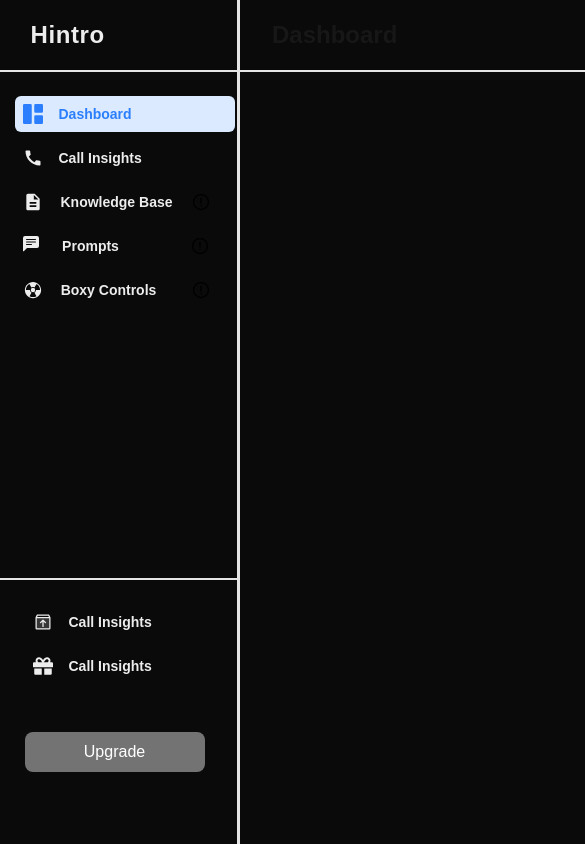
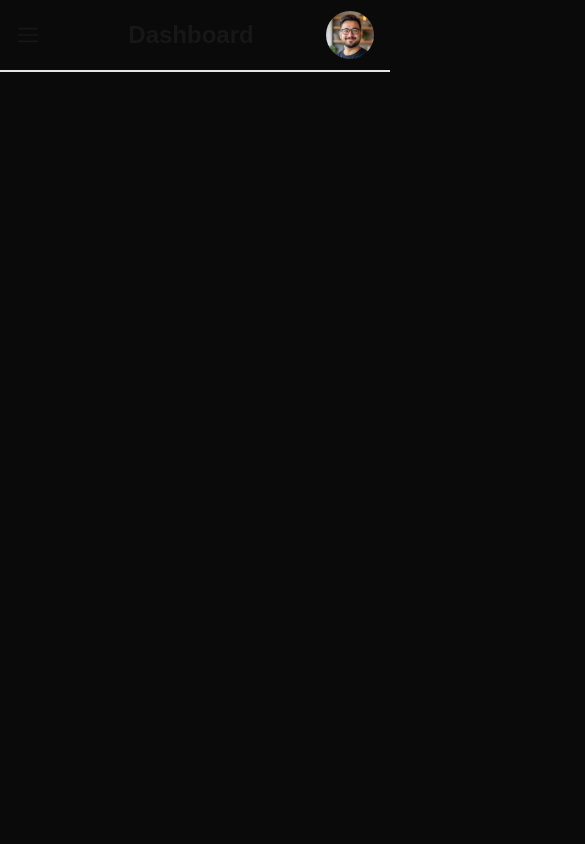
Before and after one commit to maharshiicodes/hintro-dashboard, a Next.js app: page / in a window 390 px wide. Shown: the top 844 px of the page, 585 px wide, since content can reach past the window. Built offline with nearby package versions, Linux system fonts and the light colour scheme.

Commit message:
Create layout for dashboard and made it responsive

```diff
--- a/app/page.tsx
+++ b/app/page.tsx
@@ -1,16 +1,20 @@
+'use client'
 import{ mockServer } from '@/app/src/lib/api'
 import SideBar from '@/app/src/ui/components/SideBar'
 import TopBar from '@/app/src/ui/components/TopBar'
+import { useState } from 'react';
 
-export default async function Home(){
+export default  function Home() {
+  const [isOpen , setIsOpen] = useState<boolean>(false);
+  return (
+    <div className='flex h-screen w-full overflow-hidden'>
 
-  return (
-    <div className = 'relative min-h-screen w-full'>
-      <div className = 'absolute left-60 top-0'>
-      <TopBar />
-      </div>
-      <div className = 'absolute top-0 left-0'>
-      <SideBar />
+      <SideBar isOpen = {isOpen} setIsOpen = {setIsOpen} />
+      <div className='flex flex-col flex-1 min-w-0'>
+        <TopBar setIsOpen = {setIsOpen} />
+        <main className='flex-1 overflow-y-auto p-6'>
+
+        </main>
       </div>
     </div>
   )
--- a/app/src/ui/components/SideBar.tsx
+++ b/app/src/ui/components/SideBar.tsx
@@ -9,7 +9,13 @@
 import { IoAlertCircleOutline } from "react-icons/io5";
 import React from "react";
 import { useState} from "react";
-export default function SideBar(){
+import { div } from "motion/react-m";
+
+interface SideBarProps {
+    isOpen : boolean;
+    setIsOpen : (isOpen : boolean) => void;
+}
+export default function SideBar({isOpen , setIsOpen} : SideBarProps){
     const links = [
         {icon : BsFillGrid1X2Fill , label : "Dashboard"},
         {icon : MdCall , label : "Call Insights"},
@@ -21,13 +27,12 @@
         {icon : PiBoxArrowUpDuotone , label : "Feedback History"},
         {icon : FaGift , label : "Feedback"}
     ]
-    const [isOpen , setIsOpen] = useState<boolean>(false);
-    return(
-        <div className = 'flex flex-col items-center justify-start gap-6 py-8 px-4 bg-color-background text-color-primary h-screen w-60 border-r-3 border-neutral-200 relative'>
-          <div className = 'w-60 h-10 flex items-center justify-start  border-b-2 border-neutral-200'>
+    const sidebarContent = (
+        <div className = 'flex flex-col items-center justify-start gap-6 py-8 px-4 bg-color-background text-color-primary h-screen w-60 md:border-r-3 border-neutral-200 relative flex-shrink-0'>
+            <div className = 'hidden w-60 h-10 md:flex items-center justify-start  border-b-2 border-neutral-200'>
              <h1 className = 'text-2xl tracking-wide font-semibold mb-8 ml-8'>Hintro</h1>
           </div>
-          <div className = 'w-60 h-140  border-b-2 border-neutral-200 flex flex-col items-start justify-start pl-4 gap-2'>
+          <div className = 'w-60 h-140 mt-10 md:mt-0 border-b-2 border-neutral-200 flex flex-col items-start justify-start pl-4 gap-2'>
              <div className = 'flex items-start justify-start gap-4 cursor-pointer group bg-secondary rounded-md p-2  w-55 transition-colors duration-200 ease-in-out'>
                 <BsFillGrid1X2Fill size={20} className = 'text-tertiary'/>
                 <span className = 'text-sm font-bold text-tertiary'>Dashboard</span>
@@ -64,5 +69,26 @@
              <button className = 'w-45 rounded-lg cursor-pointer h-10 bg-neutral-500 text-white mt-10'>Upgrade</button>
           </div>
         </div>
+    );
+      return(
+         <>
+         <div className='hidden md:flex h-screen'>
+           {sidebarContent}
+         </div>
+         {isOpen && (
+            <div className = 'fixed inset-0 z-50 md:hidden'>
+               <div className = 'absolute inset-0 bg-black/40' onClick = {() => setIsOpen(false)}/>
+               <div className='absolute top-0 left-0 h-full w-60 bg-white z-50'>
+            <button
+              className='absolute top-8 right-4 z-10'
+              onClick={() => setIsOpen(false)}
+            >
+              <RxCross1 size={20} />
+            </button>
+            {sidebarContent}
+          </div>
+            </div>
+         )}
+         </>
     )
 }
--- a/app/src/ui/components/TopBar.tsx
+++ b/app/src/ui/components/TopBar.tsx
@@ -1,16 +1,31 @@
 'use client'
 import { FaPlay } from "react-icons/fa";
+import profile from '@/public/assests/profile.jpg'
+import { RxHamburgerMenu , RxCross1 } from "react-icons/rx";
+import { MdKeyboardArrowDown } from "react-icons/md";
+import { useState} from "react";
+import Image  from 'next/image';
+import SideBar from "./SideBar";
 
-export default function TopBar(){
+
+export default function TopBar({setIsOpen} : {setIsOpen : (isOpen : boolean) => void}){
     return(
-        <div className = 'text-background flex items-center justify-between h-18 w-420 px-4 border-b-2 border-neutral-200'>
+        <div className = 'text-background flex items-center justify-between h-18 w-full px-4 border-b-2 border-neutral-200'>
+            <div className = 'md:hidden'>
+                <RxHamburgerMenu size={24} className = 'text-primary cursor-pointer' onClick={() => setIsOpen(true)} />
+            </div>
             <h1 className = 'text-2xl text-primary ml-4 font-semibold'>Dashboard</h1>
-            <div className = 'flex items-center justify-center gap-2 mr-40'>
-                <div className = 'w-40 h-10 bg-transparent rounded-md border border-black flex items-center justify-center cursor-pointer gap-4'>
+            <div className = 'flex items-center justify-center gap-10 mr-0 md:mr-10'>
+                <div className = 'hidden md:w-40 md:h-10 bg-transparent rounded-md border border-black md:flex items-center justify-center cursor-pointer gap-4'>
                     <FaPlay size={16} className = 'text-primary '/>
                     <h1 className = 'text-primary text-sm font-bold'>Watch Tutorial</h1>
                 </div>
-
+                <div className = 'flex items-center justify-center gap-2'>
+                <div className = 'h-12 w-12 rounded-full bg-transparent'>
+                 <img src={profile.src} alt="Profile"  className = 'object-cover w-12 h-12 rounded-full' />
+                </div>
+                  <MdKeyboardArrowDown size={20} className = 'hidden md:block text-primary cursor-pointer rounded-full transition-colors duration-300 ease-in-out hover:bg-neutral-100' />
+                </div>
             </div>
         </div>
     )
```
Also changed, not shown: public/assests/profile.jpg (added).
